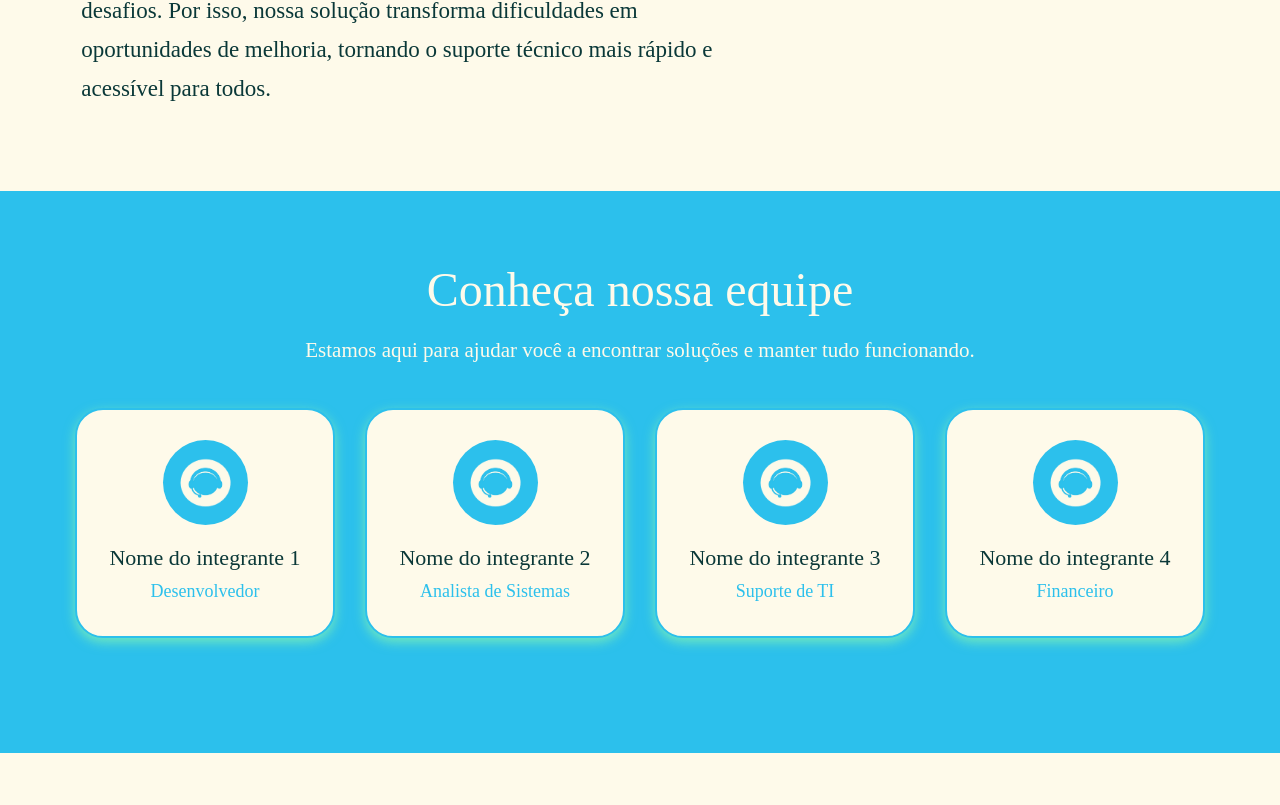
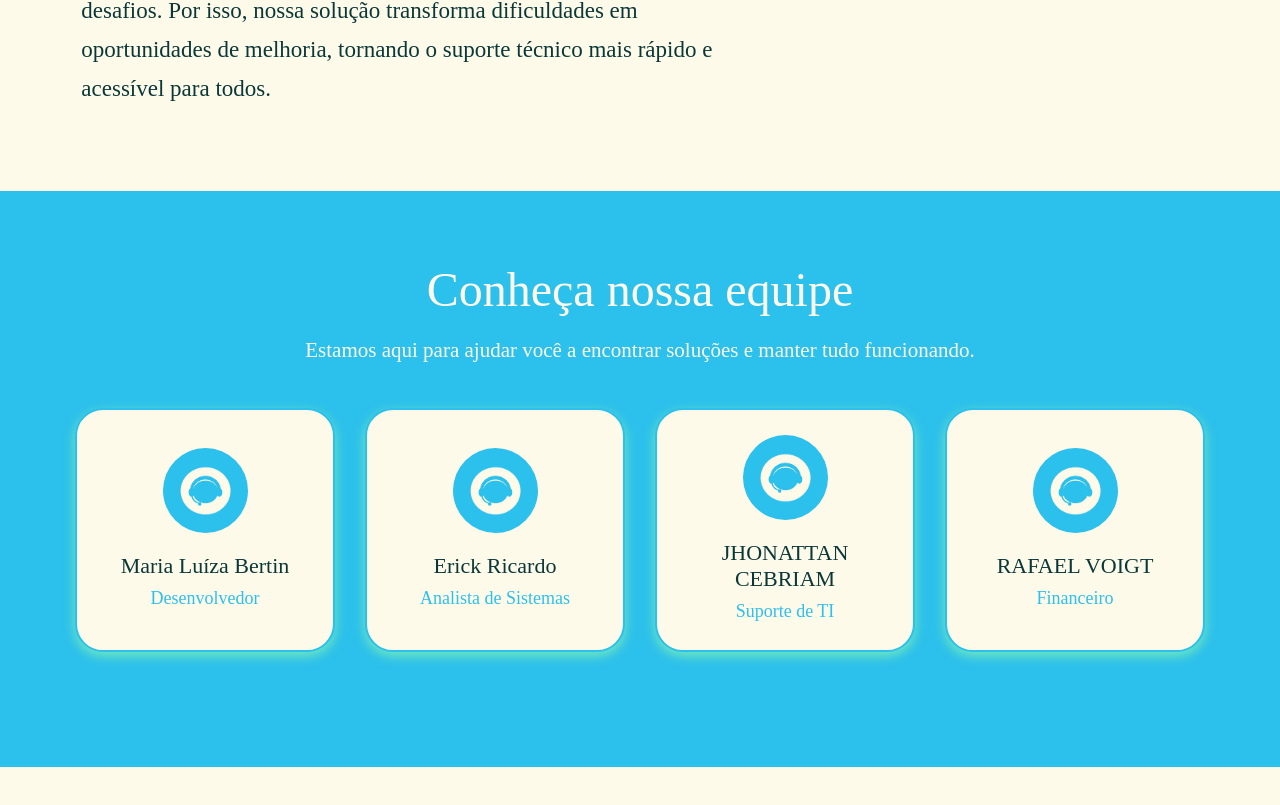
Before and after one commit to ErickConn/case-web-chamadosTI, a React (Vite) app in the folder frontend/case-web-chamadosTI/: page /sobre in a window 1280 px wide. Shown: the part 773-1578 px from the top of the page. Built offline with nearby package versions, Linux system fonts and the light colour scheme.

Commit message:
feat(about); adicionei nossos nomes

```diff
--- a/frontend/case-web-chamadosTI/src/pages/sobre.jsx
+++ b/frontend/case-web-chamadosTI/src/pages/sobre.jsx
@@ -6,22 +6,22 @@ export default function Sobre() {
     // Informações sobre a equipe, foto serão adicionadas posteriormente
     const equipe = [
         {
-            nome: 'Nome do integrante 1',
+            nome: 'Maria Luíza Bertin',
             cargo: 'Desenvolvedor',
             foto: ''
         },
         {
-            nome: 'Nome do integrante 2',
+            nome: 'Erick Ricardo',
             cargo: 'Analista de Sistemas',
             foto: ''
         },
         {
-            nome: 'Nome do integrante 3',
+            nome: 'JHONATTAN CEBRIAM',
             cargo: 'Suporte de TI',
             foto: ''
         },
         {
-            nome: 'Nome do integrante 4',
+            nome: 'RAFAEL VOIGT',
             cargo: 'Financeiro',
             foto: ''
         }
```
